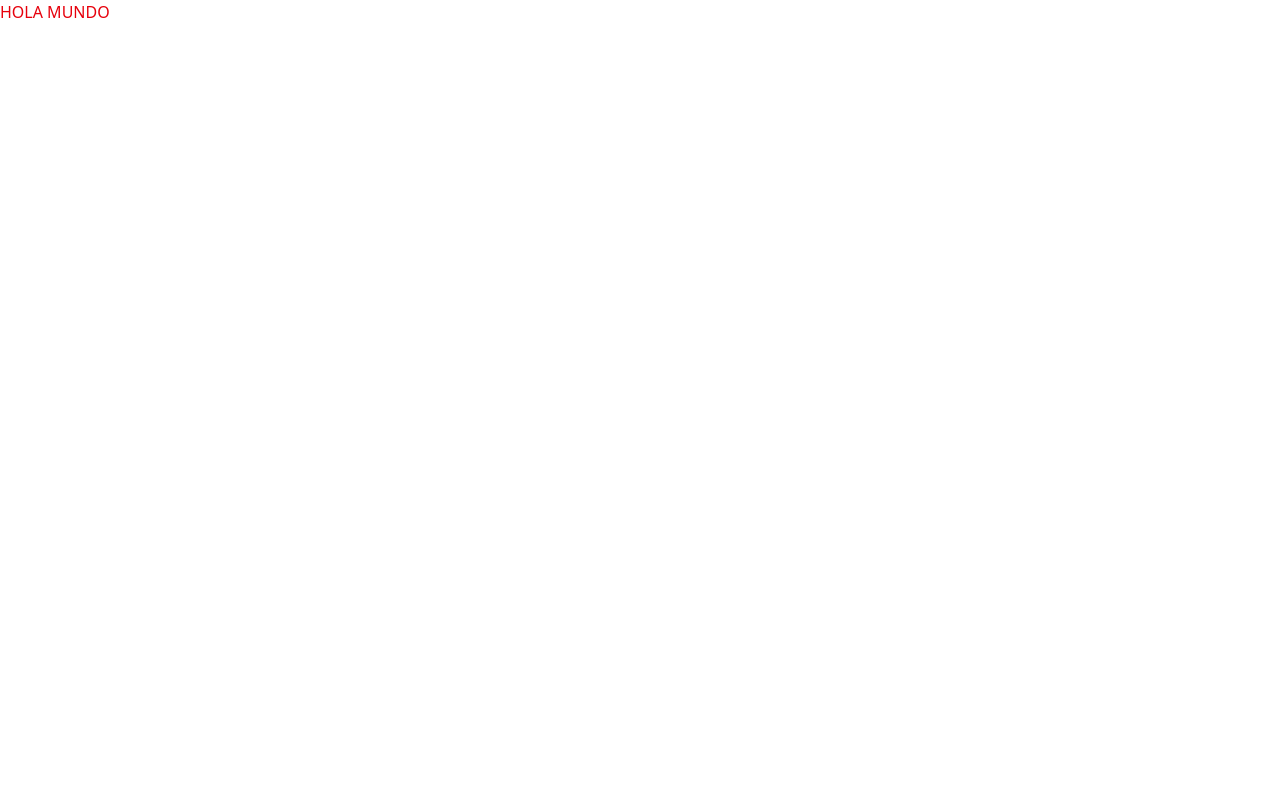
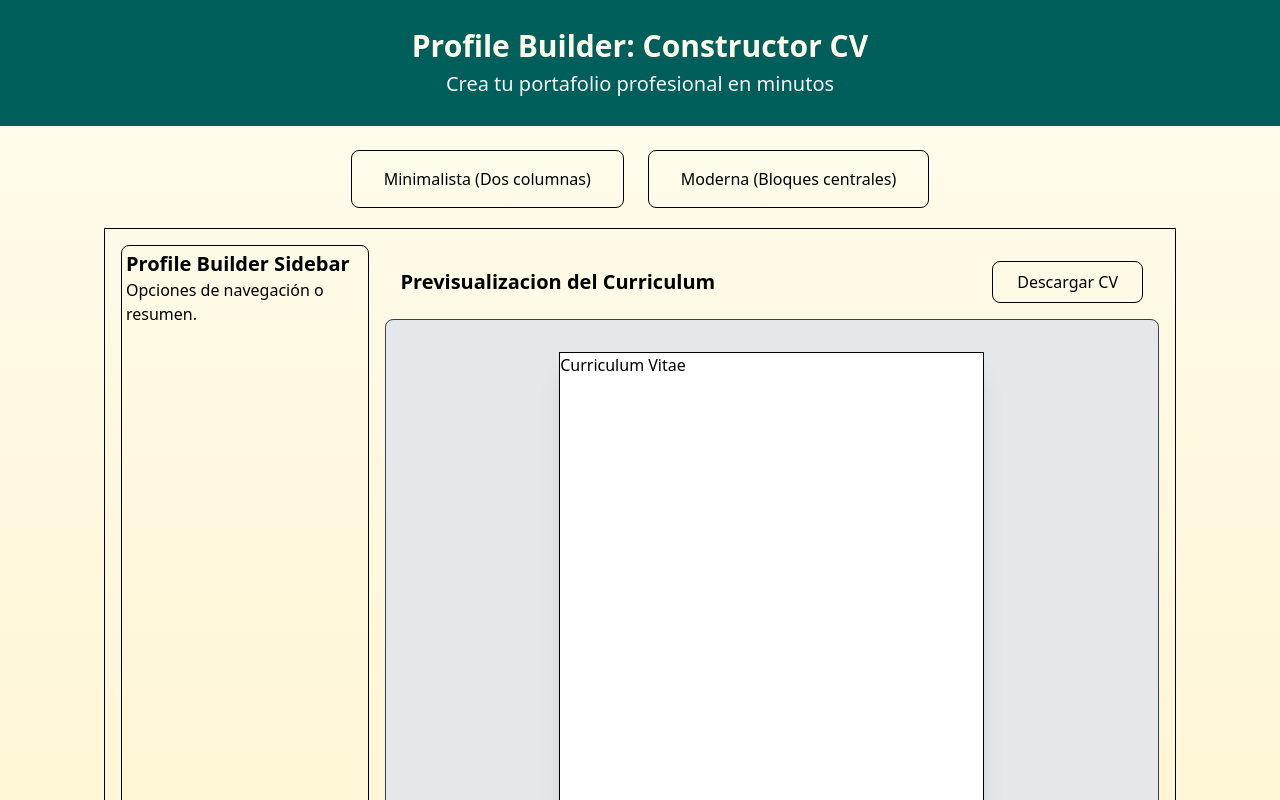
Before and after one commit to christiancmd/ProfileBuilderProject, a React (Vite) app: page / in a window 1280 px wide. Shown: the top 800 px of the page. Built offline with nearby package versions, Linux system fonts and the light colour scheme.

Commit message:
feat: Implement Atomic Design directory structure

```diff
--- a/src/App.tsx
+++ b/src/App.tsx
@@ -1,8 +1,16 @@
+import Header from "./components/ui/Organisms/Header"
+import Footer from "./components/ui/Organisms/Footer"
+import ProfileBuilder from "./components/ProfileBuilder"
+import SectionButton from "./components/SectionButton"
 export default function App() {
-
   return (
     <>
-      <h1 className="text-red-600">HOLA MUNDO</h1>
+      <Header/>
+      <main className="min-h-screen h-full w-full flex flex-col items-center gap-5 py-5 sm:p-2 lg:py-6 lg:p-26  bg-linear-to-b from-amber-50 to-amber-100">
+        <SectionButton />
+        <ProfileBuilder />
+      </main>
+      <Footer/>
     </>
   )
 }
--- /dev/null
+++ b/src/components/ProfileBuilder.tsx
@@ -0,0 +1,32 @@
+import Button from "./ui/Atoms/Button";
+
+export default function ProfileBuilder() {
+  return (
+    <div className="w-full min-h-screen flex flex-col md:grid md:grid-cols-4 gap-4 p-4 border">
+      <aside className="border rounded-lg p-1 md:col-span-1 order-1 md:order-0">
+        <h2 className="text-xl font-semibold">Profile Builder Sidebar</h2>
+        <div>
+          <p>Opciones de navegación o resumen.</p>
+        </div>
+      </aside>
+
+      <section className=" md:col-span-3 order-0 md:order-0 h-full flex flex-col">
+        <div className="w-full flex justify-between items-center p-4">
+          <h2 className="text-xl font-semibold">
+            Previsualizacion del Curriculum
+          </h2>
+
+          <Button className="border rounded-lg py-2 px-6 ">
+            Descargar CV
+          </Button>
+        </div>
+
+        <div className="w-full bg-gray-200 border border-gray-700 p-8 flex flex-col items-center rounded-lg gap-6 grow overflow-y-auto">
+          <div className="border w-3/4 lg:w-3/5 h-full min-h-[800px] bg-white shadow-xl">
+            Curriculum Vitae
+          </div>
+        </div>
+      </section>
+    </div>
+  );
+}
--- /dev/null
+++ b/src/components/SectionButton.tsx
@@ -0,0 +1,15 @@
+import Button from "./ui/Atoms/Button"
+
+export default function SectionButton() {
+  return (
+     <div className="flex gap-6">
+      <Button className="border px-8 py-4 rounded-lg">
+        Minimalista (Dos columnas)
+      </Button>
+
+      <Button className="border px-8 py-4 rounded-lg">
+        Moderna (Bloques centrales)
+      </Button>
+    </div>
+  )
+}
--- /dev/null
+++ b/src/components/ui/Atoms/Button.tsx
@@ -0,0 +1,13 @@
+interface ButtonProps {
+    children: React.ReactNode;
+    className: string;
+}
+
+export default  function Button({children, className}: ButtonProps) {
+  return (
+    <button
+        className={className ? `${className} cursor-pointer transition duration-300` : "border px-8 py-4 rounded-lg"}>
+        {children}
+    </button>
+  )
+}
--- /dev/null
+++ b/src/components/ui/Organisms/Footer.tsx
@@ -0,0 +1,10 @@
+export default function Footer() {
+  return (
+    <footer className="bg-teal-800 py-5">
+        <div className="flex justify-around items-center text-amber-50 ">
+            <p>© 2024 Profile Builder. All rights reserved.</p>
+            <h3>Contact: <span>pariscachristian@gmail.com</span></h3>
+        </div>
+    </footer>
+  )
+}
--- /dev/null
+++ b/src/components/ui/Organisms/Header.tsx
@@ -0,0 +1,10 @@
+export default function Header() {
+  return (
+    <header className="bg-teal-800 py-7 flex justify-center">
+        <div className="text-center space-y-1.5">
+            <h1 className="text-amber-50 font-bold text-3xl">Profile Builder: <span>Constructor CV</span></h1>
+            <p className="text-gray-100 font-normal text-xl">Crea tu portafolio profesional en minutos</p>
+        </div>
+    </header>
+  )
+}
```
Also changed, not shown: src/components/ui/desing.txt (added), 1 other file (tests, documents, lock files or other folders).
